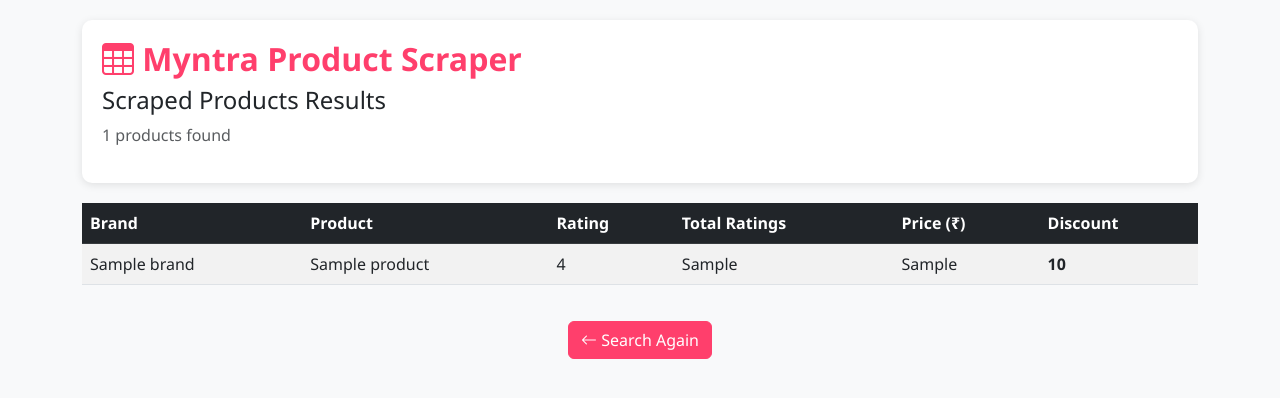
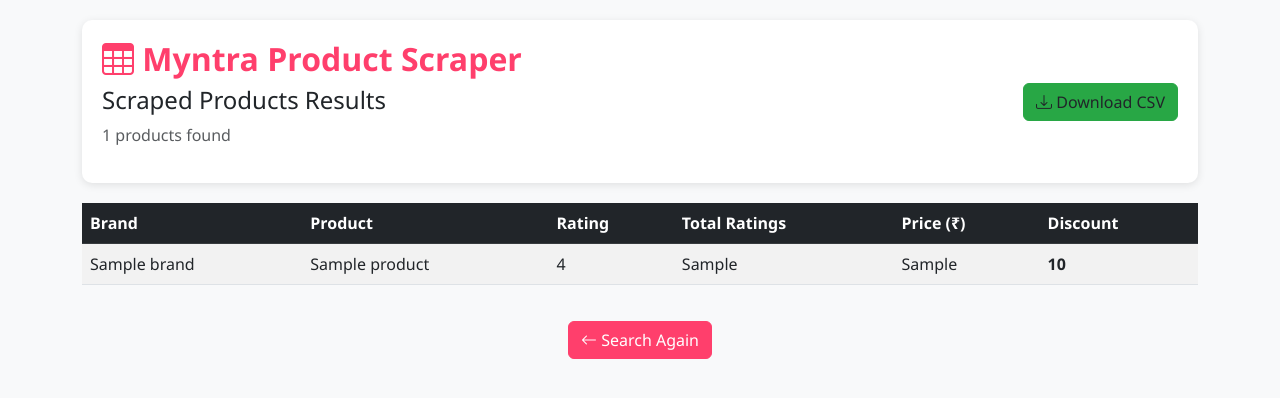
Before and after one commit to abuawaish/myntra-scraper, a Flask app: template templates/results.html in a window 1280 px wide. Shown: the top 398 px of the page. Run offline with Flask 3, Linux system fonts and the light colour scheme; the template is opened without the code that fills it: most values are stand-ins (such as "Sample title", 1, 10 or a date in 2020).

Commit message:
Now, users can download the extracted data in CSV format.

```diff
--- a/app.py
+++ b/app.py
@@ -1,7 +1,8 @@
-from flask import Flask, render_template, request, redirect, url_for, jsonify
+from flask import Flask, send_file, render_template, request, redirect, url_for, jsonify
 import pandas as pd
 import time
 import threading
+from io import BytesIO
 from typing import List, Dict, Any, Optional
 from selenium import webdriver
 from selenium.webdriver.common.by import By
@@ -37,6 +38,28 @@ def reset_scraping_status() -> None:
 def configure_driver() -> webdriver.Chrome:
     """Configures and returns a headless Chrome WebDriver."""
     return webdriver.Chrome()
+
+def save_to_csv(data):
+    csv_buffer = BytesIO()
+    df = pd.DataFrame(data)
+    df.to_csv(csv_buffer, index=False) #type: ignore
+    csv_buffer.seek(0)
+    return csv_buffer
+
+
+@app.route('/download_csv')
+def download_csv():
+    """Route for downloading CSV file"""
+    if not scraping_status['data']:
+        return redirect(url_for('index'))
+
+    csv_buffer = save_to_csv(scraping_status['data'])
+    return send_file(
+        csv_buffer,
+        mimetype='text/csv',
+        as_attachment=True,
+        download_name='myntra_products.csv'
+    )
 
 def get_product_urls(driver: webdriver.Chrome, keyword: str, max_pages: int = 3) -> List[str]:
     """Fetches product URLs from Myntra search results."""
@@ -171,7 +194,8 @@ def get_progress():
 def results():
     if not scraping_status['is_complete'] or not scraping_status['data']:
         return redirect(url_for('index'))
-    return render_template('results.html', products=scraping_status['data'])
+    data = scraping_status['data']
+    return render_template('results.html', products=data)
 
 if __name__ == '__main__':
     app.run(host='0.0.0.0', debug=True)
--- a/templates/results.html
+++ b/templates/results.html
@@ -39,14 +39,30 @@
             color: #ff3f6c;
             font-weight: bold;
         }
+        .download-btn {
+            background-color: #28a745;
+            border-color: #28a745;
+            margin-left: 10px;
+        }
+        .download-btn:hover {
+            background-color: #218838;
+            border-color: #1e7e34;
+        }
     </style>
 </head>
 <body>
     <div class="container">
         <div class="results-header">
-            <h2 class="logo"><i class="bi bi-table"></i> Myntra Product Scraper</h2>
-            <h4>Scraped Products Results</h4>
-            <p class="text-muted">{{ products|length }} products found</p>
+            <div class="d-flex justify-content-between align-items-center">
+                <div>
+                    <h2 class="logo"><i class="bi bi-table"></i> Myntra Product Scraper</h2>
+                    <h4>Scraped Products Results</h4>
+                    <p class="text-muted">{{ products|length }} products found</p>
+                </div>
+                <a href="/download_csv" class="btn download-btn">
+                    <i class="bi bi-download"></i> Download CSV
+                </a>
+            </div>
         </div>
 
         <div class="table-responsive">
@@ -82,6 +98,7 @@
             </a>
         </div>
     </div>
+
     <script src="https://cdn.jsdelivr.net/npm/bootstrap@5.3.0/dist/js/bootstrap.bundle.min.js"></script>
 </body>
 </html>
```
Also changed, not shown: static/output.png.
